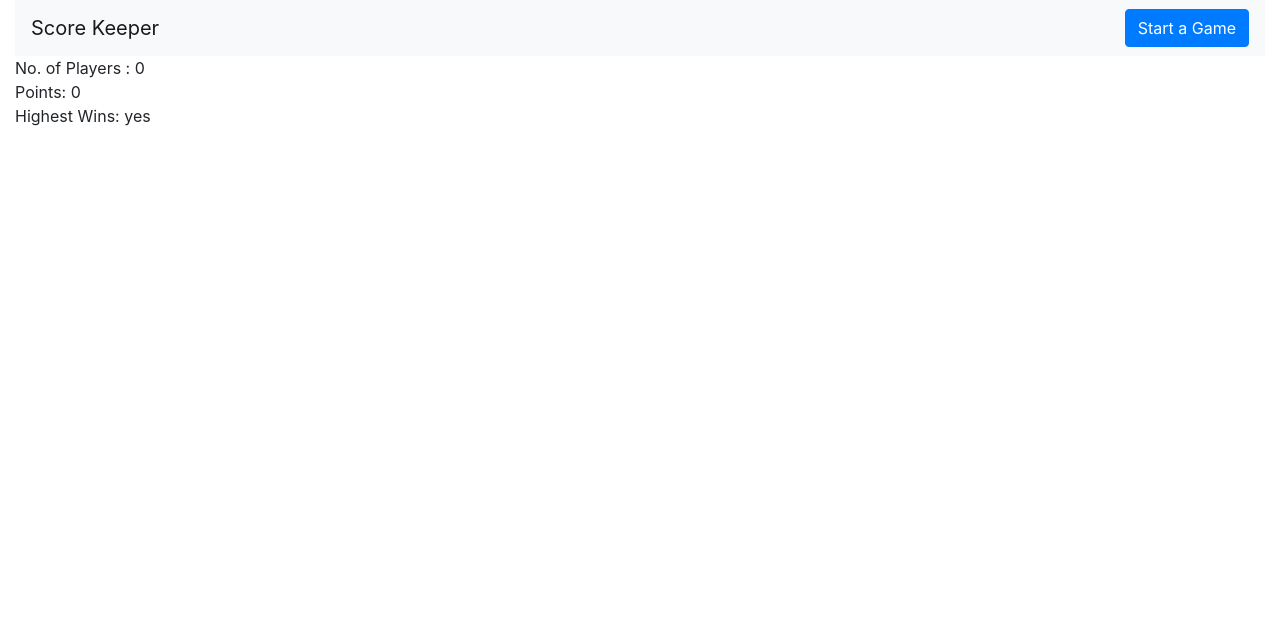
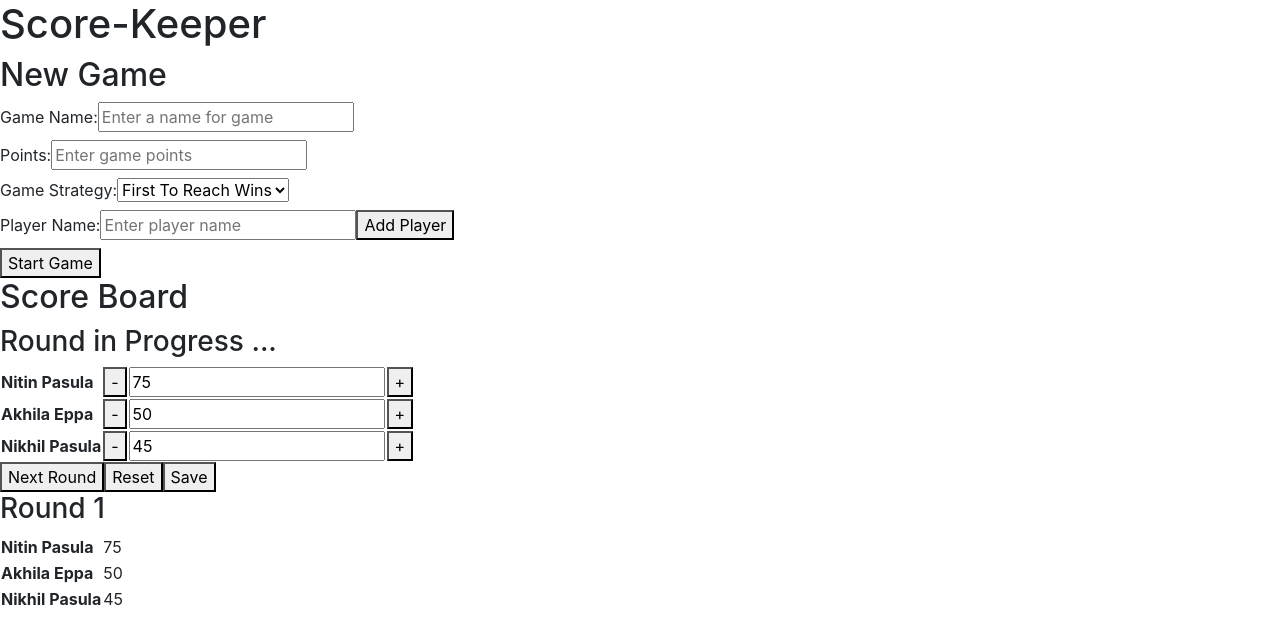
Before and after one commit to nitinpasula/ScoreKeeper, a React (Create React App) app: page / in a window 1280 px wide. Shown: the top 644 px of the page. Built offline with nearby package versions, Linux system fonts and the light colour scheme.

Commit message:
Updates to redo app
1. Removes old UI components built using react bootstrap
2. Adds components using just plain html

```diff
--- a/src/App.tsx
+++ b/src/App.tsx
@@ -1,57 +1,15 @@
-import React, { useState } from "react";
+import React from "react";
 import "./App.css";
-import Container from "react-bootstrap/Container";
-import Header from "./components/Header";
-import GameBoard from "./components/GameBoard";
+import NewGame from "./components/NewGame";
 import ScoreBoard from "./components/ScoreBoard";
-import Player from "./model/Player";
-
-const defaultState = {
-  newGame: false,
-  players: [],
-  points: 0,
-  highestWins: true,
-  gameWon: false,
-};
 
 function App() {
-  const [state, setState] = useState(defaultState);
-  const handleNewGame = () => {
-    setState(Object.assign({}, defaultState, { newGame: true }));
-  };
-  const handleClose = () => {
-    setState(Object.assign({}, state, { newGame: false }));
-  };
-  const handleOk = (
-    players: Player[],
-    points: number,
-    highestWins: boolean = true
-  ) => {
-    setState(
-      Object.assign({}, state, {
-        newGame: false,
-        players: players,
-        points: points,
-        highestWins: highestWins,
-      })
-    );
-  };
   return (
-    <Container fluid>
-      <Header startNewGame={handleNewGame} />
-      <GameBoard
-        show={state.newGame}
-        close={handleClose}
-        createGame={handleOk}
-      />
-      <p>
-        No. of Players : {state.players.length} <br></br>
-        Points: {state.points}
-        <br></br>
-        Highest Wins: {state.highestWins ? "yes" : "no"}
-      </p>
-      <ScoreBoard players={state.players} winningPoints={state.points} />
-    </Container>
+    <div className="scorekeepr">
+      <h1> Score-Keeper</h1>
+      <NewGame></NewGame>
+      <ScoreBoard></ScoreBoard>
+    </div>
   );
 }
 
--- a/src/components/GameBoard.tsx
+++ /dev/null
@@ -1,102 +0,0 @@
-import React, { useState } from "react";
-import Modal from "react-bootstrap/Modal";
-import Button from "react-bootstrap/Button";
-import Player from "../model/Player";
-
-const GameBoard: React.FC<any> = (props) => {
-  const [newGameState, setNewGameState] = useState({
-    points: 100,
-    players: [],
-  });
-  const handlePointsChanged = (event: React.ChangeEvent<HTMLInputElement>) => {
-    setNewGameState(
-      Object.assign({}, newGameState, { points: event.currentTarget.value })
-    );
-  };
-  const removePlayer = () => {
-    console.log(" To be implemented: To remove a Player");
-  };
-  const playersList = newGameState.players.map((player: Player) => (
-    <li key={player.name}>
-      {player.name} <Button onClick={removePlayer}>X</Button>
-    </li>
-  ));
-
-  const handleKeyUp = (event: React.KeyboardEvent<HTMLInputElement>) => {
-    let keyPressed = event.keyCode;
-    if (keyPressed === 13) {
-      let inputValue = event.currentTarget.value;
-      let newPlayer = {
-        name: inputValue,
-        score: 0,
-        isWinner: false,
-      };
-      setNewGameState(
-        Object.assign({}, newGameState, {
-          players: [...newGameState.players, newPlayer],
-        })
-      );
-      event.currentTarget.value = "";
-    }
-  };
-
-  const addPlayer = () => {
-    let playerName = (document.getElementById(
-      "playerName"
-    ) as HTMLInputElement).value.trim();
-
-    let newPlayer = {
-      name: playerName,
-      score: 0,
-      isWinner: false,
-    };
-    console.log("To be implemented: to not push duplicate players");
-    setNewGameState(
-      Object.assign({}, newGameState, {
-        players: [...newGameState.players, newPlayer],
-      })
-    );
-  };
-
-  const handleOKClicked = () => {
-    props.createGame(newGameState.players, newGameState.points);
-    setNewGameState({
-      points: 100,
-      players: [],
-    });
-  };
-  return (
-    <Modal centered show={props.show}>
-      <Modal.Header>
-        <Modal.Title>New Game</Modal.Title>
-      </Modal.Header>
-      <Modal.Body>
-        <label htmlFor="points">Points:</label>
-        <input
-          type="number"
-          defaultValue={newGameState.points}
-          placeholder="Points to Win"
-          onChange={handlePointsChanged}
-        />{" "}
-        <br></br>
-        <label htmlFor="playerName">Player Name:</label>
-        <input
-          id="playerName"
-          placeholder="Enter Player Name"
-          onKeyUp={handleKeyUp}
-        ></input>
-        <Button onClick={addPlayer}>Add Player</Button>
-        <ul>{playersList}</ul>
-      </Modal.Body>
-      <Modal.Footer>
-        <Button variant="primary" onClick={handleOKClicked}>
-          OK
-        </Button>
-        <Button variant="secondary">Reset</Button>
-        <Button variant="secondary">Close</Button>
-      </Modal.Footer>
-    </Modal>
-  );
-};
-
-export default GameBoard;
--- a/src/components/Header.tsx
+++ /dev/null
@@ -1,23 +0,0 @@
-import React from "react";
-import Navbar from "react-bootstrap/Navbar";
-import Nav from "react-bootstrap/Nav";
-import Button from "react-bootstrap/Button";
-
-const Header: React.FC<any> = (props: any) => {
-  const handleClick = () => {
-    props.startNewGame();
-  };
-  return (
-    <Navbar variant="light" bg="light" expand="lg">
-      <Navbar.Brand>Score Keeper</Navbar.Brand>
-      <Navbar.Collapse className="justify-content-end">
-        <Nav variant="pills">
-          <Nav.Item>
-            <Button onClick={handleClick}>Start a Game</Button>
-          </Nav.Item>
-        </Nav>
-      </Navbar.Collapse>
-    </Navbar>
-  );
-};
-export default Header;
--- a/src/components/NewGame.tsx
+++ b/src/components/NewGame.tsx
@@ -1,34 +1,48 @@
 import React from "react";
-import Card from "react-bootstrap/Card";
-import Nav from "react-bootstrap/Nav";
-import Button from "react-bootstrap/Button";
 
 const NewGame: React.FC = () => {
   return (
-    <Card>
-      <Card.Header>
-        <Nav variant="tabs" defaultActiveKey="#first">
-          <Nav.Item>
-            <Nav.Link href="#first">Active</Nav.Link>
-          </Nav.Item>
-          <Nav.Item>
-            <Nav.Link href="#link">Link</Nav.Link>
-          </Nav.Item>
-          <Nav.Item>
-            <Nav.Link href="#disabled" disabled>
-              Disabled
-            </Nav.Link>
-          </Nav.Item>
-        </Nav>
-      </Card.Header>
-      <Card.Body>
-        <Card.Title>Special title treatment</Card.Title>
-        <Card.Text>
-          With supporting text below as a natural lead-in to additional content.
-        </Card.Text>
-        <Button variant="primary">Go somewhere</Button>
-      </Card.Body>
-    </Card>
+    <div className="newgame">
+      <h2> New Game </h2>
+      <form>
+        <label htmlFor="gamename">
+          Game Name:
+          <input
+            id="gamename"
+            type="text"
+            placeholder="Enter a name for game"
+          ></input>
+        </label>
+        <br></br>
+        <label htmlFor="points">
+          Points:
+          <input
+            id="points"
+            type="number"
+            placeholder="Enter game points"
+            required
+          ></input>
+        </label>
+        <br></br>
+        <label htmlFor="gamestrategy">
+          Game Strategy:
+          <select id="gamestrategy" required>
+            <option value="FTRW"> First To Reach Wins </option>
+            <option value="LTRW"> Last To Reach Wins </option>
+          </select>
+        </label>
+        <br></br>
+        <label htmlFor="player">
+          Player Name:
+          <input id="player" type="text" placeholder="Enter player name" />
+          <button id="addplayer" type="button">
+            Add Player
+          </button>
+        </label>
+        <br></br>
+        <button type="submit">Start Game</button>
+      </form>
+    </div>
   );
 };
 export default NewGame;
--- a/src/components/PlayerComponent.tsx
+++ /dev/null
@@ -1,41 +0,0 @@
-import React, { useState } from "react";
-import Button from "react-bootstrap/Button";
-
-const PlayerComponent: React.FC<any> = (props: any) => {
-  const [playerScore, setPlayerScore] = useState(0);
-  const [winner, setWinner] = useState(false);
-  const increase = () => {
-    let newScore = playerScore + 1;
-    if (parseInt(props.winningPoints) === newScore) {
-      setWinner(true);
-    }
-    setPlayerScore(newScore);
-  };
-  const decrease = () => {
-    let newScore = playerScore - 1;
-    if (newScore < 0) {
-      newScore = 0;
-    }
-    setPlayerScore(newScore);
-  };
-  const handleChange = (e: React.ChangeEvent<HTMLInputElement>) => {
-    if (props.winningPoints === e.currentTarget.value) {
-      setWinner(true);
-    }
-    setPlayerScore(parseInt(e.currentTarget.value));
-  };
-  return (
-    <div>
-      <label>
-        <strong>{props.name}</strong>
-      </label>
-      <Button onClick={decrease}>-</Button>
-      <span></span>
-      <input type="number" value={playerScore} onChange={handleChange}></input>
-      <span></span>
-      <Button onClick={increase}>+</Button>
-      {winner && <h1> Winner!!!, Game Over</h1>}
-    </div>
-  );
-};
-export default PlayerComponent;
--- a/src/components/ScoreBoard.tsx
+++ b/src/components/ScoreBoard.tsx
@@ -1,12 +1,100 @@
 import React from "react";
-import PlayerComponent from "./PlayerComponent";
-import Player from "../model/Player";
 
-const ScoreBoard: React.FC<any> = (props: any) => {
-  const displayPlayers = props.players.map((player: Player) => (
-    <PlayerComponent name={player.name} winningPoints={props.winningPoints} />
-  ));
-
-  return <div>{displayPlayers}</div>;
+const ScoreBoard: React.FC = () => {
+  return (
+    <div className="scoreboard">
+      <h2> Score Board</h2>
+      <div className="scoring">
+        <div className="round">
+          <h3>Round in Progress ...</h3>
+          <table>
+            <tr>
+              <td>
+                {" "}
+                <strong>Nitin Pasula</strong>
+              </td>
+              <td>
+                {" "}
+                <button>-</button>
+              </td>
+              <td>
+                {" "}
+                <input type="number" defaultValue="75"></input>{" "}
+              </td>
+              <td>
+                {" "}
+                <button>+</button>
+              </td>
+            </tr>
+            <tr>
+              <td>
+                {" "}
+                <strong>Akhila Eppa</strong>
+              </td>
+              <td>
+                {" "}
+                <button>-</button>
+              </td>
+              <td>
+                {" "}
+                <input type="number" defaultValue="50"></input>{" "}
+              </td>
+              <td>
+                {" "}
+                <button>+</button>
+              </td>
+            </tr>
+            <tr>
+              <td>
+                {" "}
+                <strong>Nikhil Pasula</strong>
+              </td>
+              <td>
+                {" "}
+                <button>-</button>
+              </td>
+              <td>
+                {" "}
+                <input type="number" defaultValue="45"></input>{" "}
+              </td>
+              <td>
+                {" "}
+                <button>+</button>
+              </td>
+            </tr>
+          </table>
+          <button type="button">Next Round</button>
+          <button type="button">Reset</button>
+          <button type="button">Save</button>
+        </div>
+        <div className="round">
+          <h3> Round 1</h3>
+          <table>
+            <tr>
+              <td>
+                {" "}
+                <strong>Nitin Pasula</strong>
+              </td>
+              <td>75</td>
+            </tr>
+            <tr>
+              <td>
+                {" "}
+                <strong>Akhila Eppa</strong>
+              </td>
+              <td>50</td>
+            </tr>
+            <tr>
+              <td>
+                {" "}
+                <strong>Nikhil Pasula</strong>
+              </td>
+              <td>45</td>
+            </tr>
+          </table>
+        </div>
+      </div>
+    </div>
+  );
 };
 export default ScoreBoard;
```
